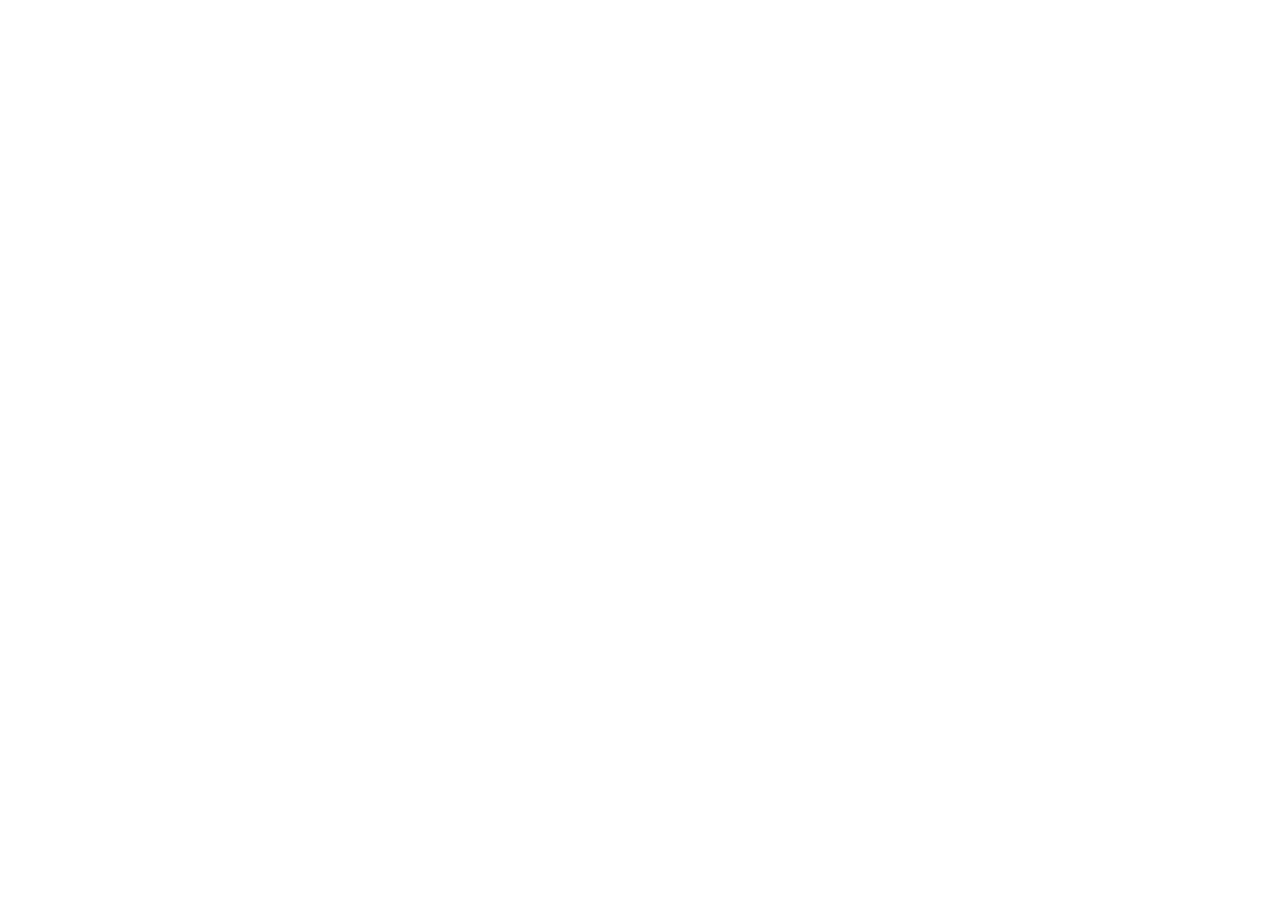
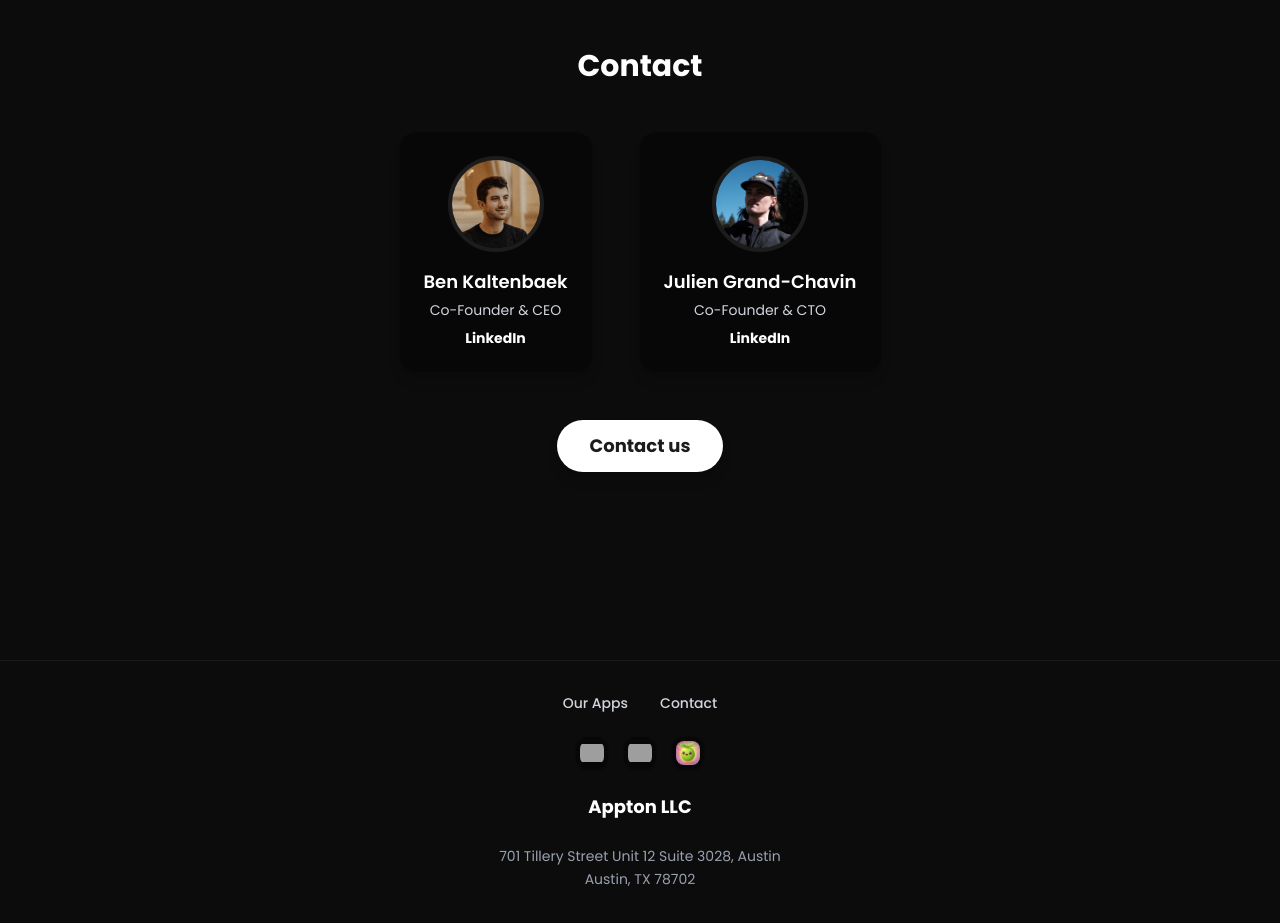
Before and after one commit to appton-studio/appton-website, a Next.js app: page / in a window 1280 px wide. Shown: the part 1740-2663 px from the top of the page. Before the commit the page ends 1600 px from the top, so only its background shows below. Built offline with nearby package versions, Linux system fonts and the light colour scheme; grey boxes are pictures that could not be loaded.

Commit message:
🩹 Add members

```diff
--- a/src/app/globals.css
+++ b/src/app/globals.css
@@ -3,6 +3,7 @@
 :root {
   --background: #ffffff;
   --foreground: #171717;
+  --color-secondary: #46511D;
 }
 
 @theme inline {
@@ -90,3 +91,8 @@
 .animate-float-leftright {
   animation: float-leftright 18s ease-in-out infinite;
 }
+
+::selection {
+  background: var(--color-secondary);
+  color: #fff;
+}
--- a/src/app/page.tsx
+++ b/src/app/page.tsx
@@ -2,6 +2,7 @@
 import Image from "next/image";
 import { useEffect, useLayoutEffect, useRef, useState } from "react";
 import apps from "../data/apps.json";
+import members from "../data/members.json";
 
 type App = {
   name: string;
@@ -92,7 +93,7 @@
             <div className="text-2xl font-semibold text-white mb-2">{app.name}</div>
             <div className="text-lg text-gray-300 mb-2">{app.subtitle}</div>
             <div className="text-md text-gray-400 mb-4 max-w-md">{app.description}</div>
-            <a href={app.link} target="_blank" rel="noopener noreferrer" className="text-blue-400 hover:underline text-sm">Visit {app.name}</a>
+            <a href={app.link} target="_blank" rel="noopener noreferrer" className="text-white hover:underline text-sm font-bold">Visit {app.name}</a>
           </div>
           {/* Logo on the right */}
           <div className="flex-1 flex flex-col items-center">
@@ -113,7 +114,7 @@
             <button
               key={a.name}
               onClick={() => setSelected(i)}
-              className={`rounded-full p-1 border-2 ${i === selected ? 'border-blue-400' : 'border-transparent'} bg-black/40 transition`}
+              className={`rounded-full p-1 border-2 ${i === selected ? 'border-white' : 'border-transparent'} bg-black/40 transition`}
               style={{ outline: 'none' }}
             >
               <Image
@@ -128,6 +129,64 @@
         </div>
       </div>
     </section>
+  );
+}
+
+function ContactSection() {
+  return (
+    <section id="contact" className="relative z-0 w-full bg-[#0C0C0C] min-h-screen flex flex-col items-center justify-center py-16">
+      <h2 className="text-3xl font-bold text-white mb-12">Contact</h2>
+      <div className="flex flex-wrap justify-center gap-12 mb-12">
+        {members.map((member) => (
+          <div key={member.name} className="flex flex-col items-center bg-black/40 rounded-2xl p-6 shadow-lg">
+            <img
+              src={`/${member.image}`}
+              alt={member.name}
+              className="w-24 h-24 object-cover rounded-full mb-4 border-4 border-[#1C1C1C]"
+            />
+            <div className="text-lg font-semibold text-white mb-1">{member.name}</div>
+            <div className="text-sm text-gray-300 mb-2">{member.title}</div>
+            <a href={member.link} target="_blank" rel="noopener noreferrer" className="text-white hover:underline text-sm font-bold">LinkedIn</a>
+          </div>
+        ))}
+      </div>
+      <a
+        href="mailto:contact@appleton.io"
+        className="px-8 py-3 bg-white hover:bg-gray-200 text-[#1C1C1C] font-bold rounded-full text-lg shadow-lg transition"
+      >
+        Contact us
+      </a>
+    </section>
+  );
+}
+
+function Footer() {
+  // Import apps for logos
+  const appsData = apps;
+  return (
+    <footer className="w-full bg-[#0C0C0C] border-t border-[#1C1C1C] py-8 flex flex-col items-center justify-center text-center gap-4">
+      {/* Footer navigation links */}
+      <div className="flex gap-8 mb-2">
+        <a href="#apps" className="text-gray-300 hover:text-white text-sm font-medium transition">Our Apps</a>
+        <a href="#contact" className="text-gray-300 hover:text-white text-sm font-medium transition">Contact</a>
+      </div>
+      {/* App logos */}
+      <div className="flex gap-4 mb-2">
+        {appsData.map(app => (
+          <img
+            key={app.name}
+            src={`/${app.image}`}
+            alt={app.name}
+            className="w-8 h-8 object-contain rounded-xl bg-black/40 p-1 shadow"
+          />
+        ))}
+      </div>
+      <div className="text-white text-lg font-bold mb-2">Appton LLC</div>
+      <div className="text-gray-400 text-sm leading-relaxed">
+        701 Tillery Street Unit 12 Suite 3028, Austin<br />
+        Austin, TX 78702
+      </div>
+    </footer>
   );
 }
 
@@ -176,6 +235,8 @@
         <div className="flex-1" />
       </div>
       <AppsShowcase apps={apps} />
+      <ContactSection />
+      <Footer />
     </>
   );
 }
--- /dev/null
+++ b/src/data/members.json
@@ -0,0 +1,14 @@
+[
+    {
+        "name": "Ben Kaltenbaek",
+        "title": "Co-Founder & CEO",
+        "image": "ben.png",
+        "link": "https://www.linkedin.com/in/benktb/"
+    },
+    {
+        "name": "Julien Grand-Chavin",
+        "title": "Co-Founder & CTO",
+        "image": "ju.jpeg",
+        "link": "https://www.linkedin.com/in/juliengrandchavin/"
+    }
+]
```
Also changed, not shown: public/ben.png (added), public/ju.jpeg (added).
